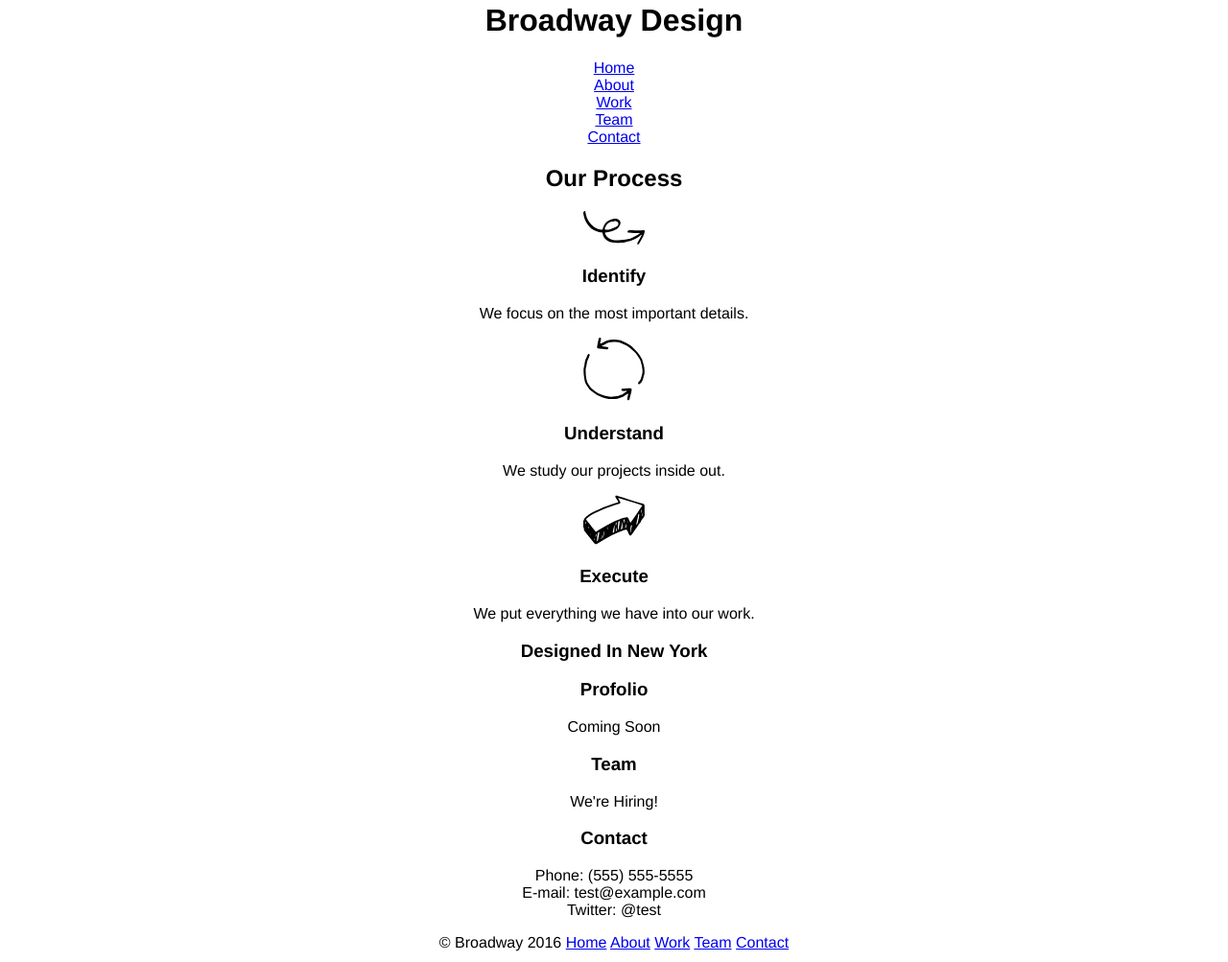
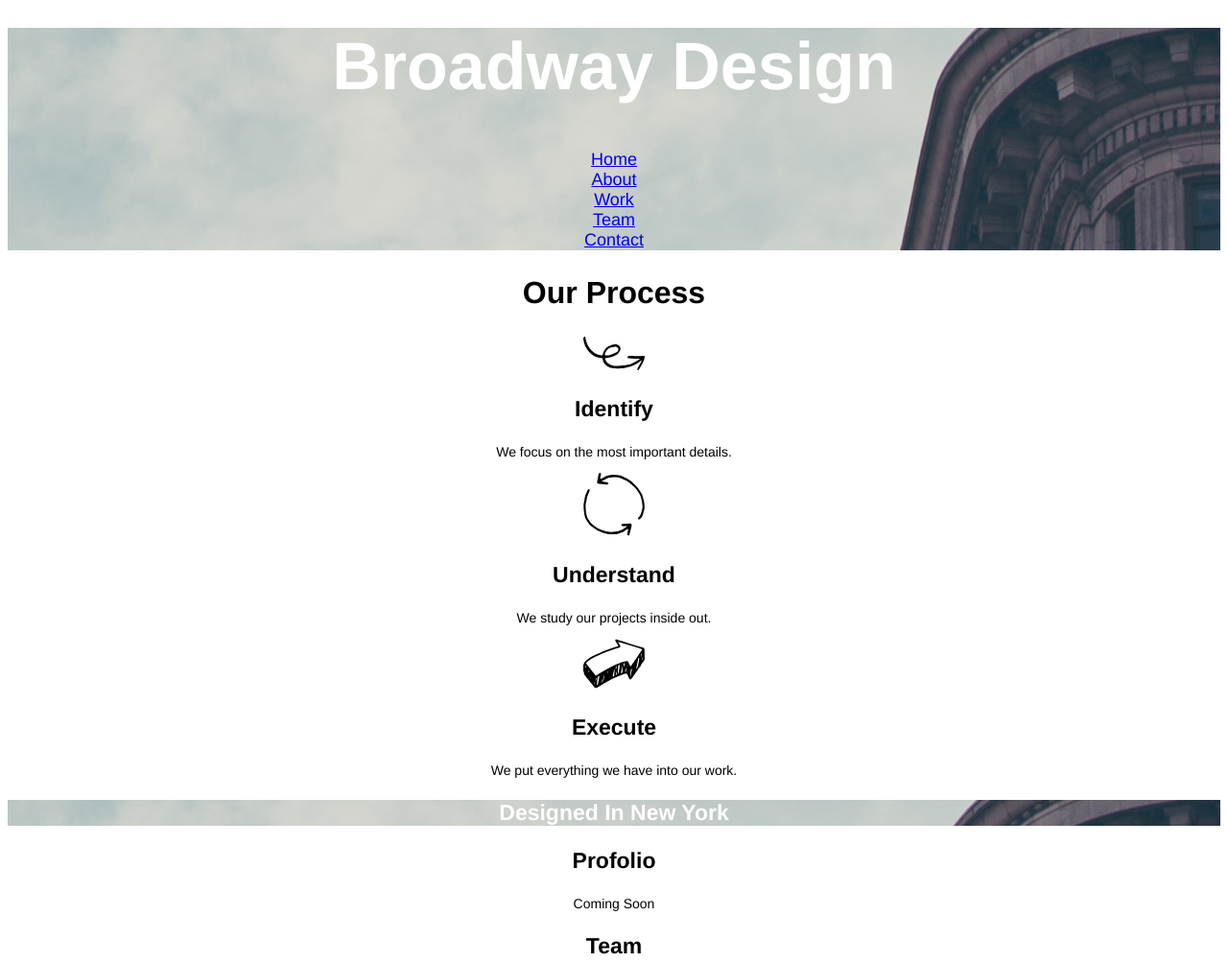
Before and after one commit to KevinReillyACCA/broadway, a plain HTML site: page index.html in a window 1280 px wide. Shown: the part 18-1021 px from the top of the page at 96% size. Drawn offline with Linux system fonts and the light colour scheme.

Commit message:
Add some styles

```diff
--- a/resources/css/styles.css
+++ b/resources/css/styles.css
@@ -2,3 +2,40 @@ body{
   text-align: center;
   font-family: "Helvetica", sans-serif;
 }
+
+h1{
+  font-size: 70px;
+  font-weight: bold;
+}
+
+h2{
+  font-size: 32px;
+  font-weight: bold;
+}
+
+h3{
+  font-size: 23px;
+  font-weight: bold;
+}
+
+p{
+  font-size: 14px;
+}
+
+.top,
+.design-ny{
+  color: white;
+  background-image: url("../the-flatiron-building.png");
+}
+
+.top{
+  font-size: 18px;
+  color: white;
+}
+
+.footer{
+  font-size: 11px;
+  color: white;
+  background-color: dimgrey;
+  text-align: left;
+}
```
